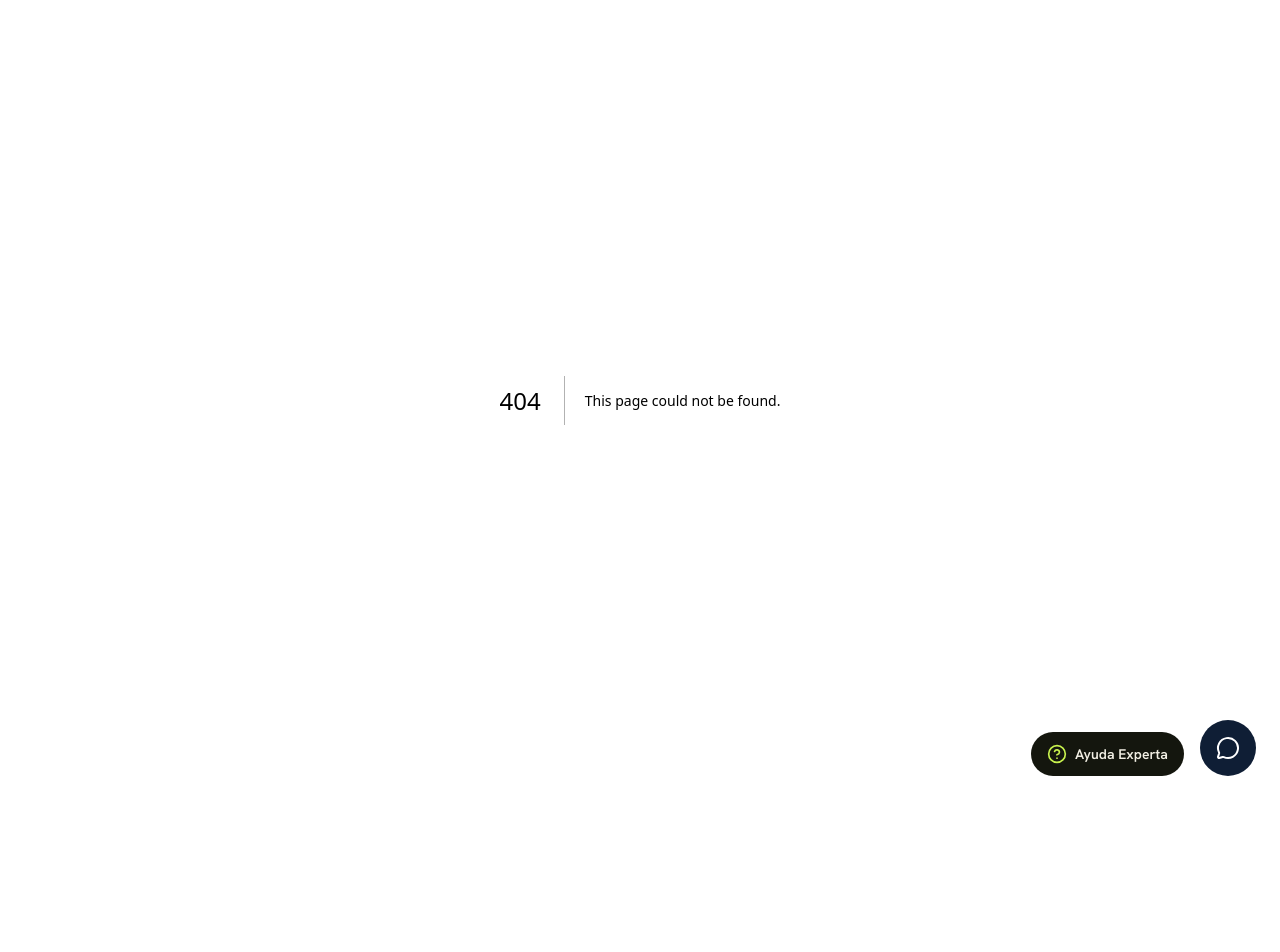
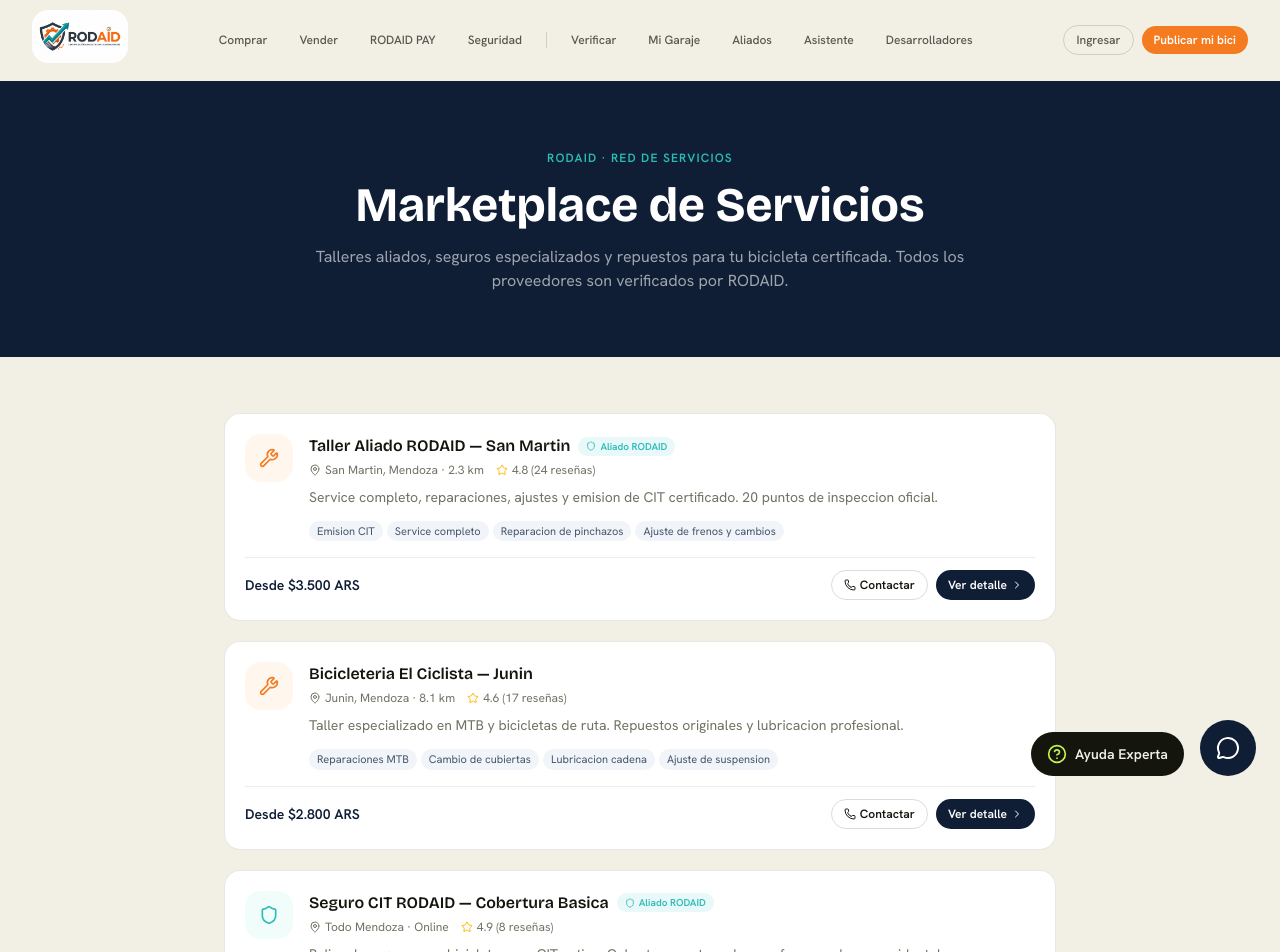
Before and after one commit to Ridaid-net/vibe-coding-platform, a Next.js app: page /servicios in a window 1280 px wide. Before the commit this address had no page. Shown: the top 952 px of the page. Before the commit the page ends 800 px from the top, so only its background shows below. Built offline with nearby package versions, Linux system fonts and the light colour scheme.

Commit message:
feat: pagina Servicios RODAID marketplace de talleres y seguros

```diff
--- /dev/null
+++ b/app/servicios/page.tsx
@@ -0,0 +1,161 @@
+import { Nav } from '@/components/rodaid/nav'
+import { Footer } from '@/components/rodaid/footer'
+import { Wrench, Shield, ShoppingBag, MapPin, Star, ChevronRight, Phone } from 'lucide-react'
+import Link from 'next/link'
+
+export const metadata = {
+  title: 'Marketplace de Servicios — RODAID',
+  description: 'Talleres aliados, seguros especializados y repuestos para tu bicicleta certificada en Mendoza.',
+}
+
+const SERVICIOS = [
+  {
+    id: 1,
+    categoria: 'talleres',
+    icono: Wrench,
+    color: '#F47B20',
+    bg: 'bg-orange-50',
+    nombre: 'Taller Aliado RODAID — San Martin',
+    descripcion: 'Service completo, reparaciones, ajustes y emision de CIT certificado. 20 puntos de inspeccion oficial.',
+    ubicacion: 'San Martin, Mendoza',
+    distancia: '2.3 km',
+    rating: 4.8,
+    reviews: 24,
+    servicios: ['Emision CIT', 'Service completo', 'Reparacion de pinchazos', 'Ajuste de frenos y cambios'],
+    precio: 'Desde $3.500 ARS',
+    disponible: true,
+    esCitAliado: true,
+  },
+  {
+    id: 2,
+    categoria: 'talleres',
+    icono: Wrench,
+    color: '#F47B20',
+    bg: 'bg-orange-50',
+    nombre: 'Bicicleteria El Ciclista — Junin',
+    descripcion: 'Taller especializado en MTB y bicicletas de ruta. Repuestos originales y lubricacion profesional.',
+    ubicacion: 'Junin, Mendoza',
+    distancia: '8.1 km',
+    rating: 4.6,
+    reviews: 17,
+    servicios: ['Reparaciones MTB', 'Cambio de cubiertas', 'Lubricacion cadena', 'Ajuste de suspension'],
+    precio: 'Desde $2.800 ARS',
+    disponible: true,
+    esCitAliado: false,
+  },
+  {
+    id: 3,
+    categoria: 'seguros',
+    icono: Shield,
+    color: '#2BBCB8',
+    bg: 'bg-teal-50',
+    nombre: 'Seguro CIT RODAID — Cobertura Basica',
+    descripcion: 'Poliza de seguro para bicicletas con CIT activo. Cobertura contra robo con fuerza y danos accidentales.',
+    ubicacion: 'Todo Mendoza',
+    distancia: 'Online',
+    rating: 4.9,
+    reviews: 8,
+    servicios: ['Robo con fuerza', 'Danos accidentales', 'Asistencia en ruta', 'Prima reducida con CIT'],
+    precio: 'Desde $1.200 ARS/mes',
+    disponible: false,
+    esCitAliado: true,
+  },
+  {
+    id: 4,
+    categoria: 'repuestos',
+    icono: ShoppingBag,
+    color: '#7c3aed',
+    bg: 'bg-violet-50',
+    nombre: 'Repuestos Ciclismo Zona Este',
+    descripcion: 'Cadenas, cubiertas, pastillas de freno y accesorios para todas las marcas. Envio a domicilio.',
+    ubicacion: 'San Martin, Mendoza',
+    distancia: '3.7 km',
+    rating: 4.5,
+    reviews: 31,
+    servicios: ['Cadenas y pinones', 'Cubiertas y camaras', 'Frenos y cables', 'Accesorios de seguridad'],
+    precio: 'Consultar stock',
+    disponible: true,
+    esCitAliado: false,
+  },
+]
+
+export default function ServiciosPage() {
+  return (
+    <div className="min-h-screen bg-paper">
+      <Nav />
+      <main>
+        <section className="bg-[#0F1E35] py-16 px-5">
+          <div className="mx-auto max-w-4xl text-center">
+            <span className="text-xs font-semibold uppercase tracking-widest text-[#2BBCB8]">RODAID · Red de servicios</span>
+            <h1 className="mt-3 font-display text-4xl font-bold text-white sm:text-5xl">Marketplace de Servicios</h1>
+            <p className="mt-4 text-base text-white/60 max-w-2xl mx-auto">Talleres aliados, seguros especializados y repuestos para tu bicicleta certificada. Todos los proveedores son verificados por RODAID.</p>
+          </div>
+        </section>
+
+        <section className="mx-auto max-w-4xl px-5 py-14 sm:px-8">
+          <div className="space-y-5">
+            {SERVICIOS.map(s => {
+              const Icono = s.icono
+              return (
+                <div key={s.id} className="rounded-2xl border border-ink/10 bg-white p-5">
+                  <div className="flex items-start gap-4 flex-wrap">
+                    <div className={`flex size-12 shrink-0 items-center justify-center rounded-xl ${s.bg}`}>
+                      <Icono className="size-5" style={{ color: s.color }} />
+                    </div>
+                    <div className="flex-1 min-w-0">
+                      <div className="flex items-center gap-2 flex-wrap">
+                        <h3 className="font-display text-base font-semibold text-ink">{s.nombre}</h3>
+                        {s.esCitAliado && (
+                          <span className="inline-flex items-center gap-1 text-[10px] font-semibold px-2 py-0.5 rounded-full bg-[#2BBCB8]/10 text-[#2BBCB8]">
+                            <Shield className="size-2.5" /> Aliado RODAID
+                          </span>
+                        )}
+                      </div>
+                      <div className="mt-1 flex flex-wrap gap-3 text-xs text-slate-warm">
+                        <span className="flex items-center gap-1"><MapPin className="size-3" />{s.ubicacion} · {s.distancia}</span>
+                        <span className="flex items-center gap-1"><Star className="size-3 text-amber-400" />{s.rating} ({s.reviews} reseñas)</span>
+                      </div>
+                      <p className="mt-2 text-sm text-slate-warm leading-relaxed">{s.descripcion}</p>
+                      <div className="mt-3 flex flex-wrap gap-1">
+                        {s.servicios.map((srv, i) => (
+                          <span key={i} className="text-[11px] px-2 py-0.5 rounded-full bg-slate-100 text-slate-600">{srv}</span>
+                        ))}
+                      </div>
+                    </div>
+                  </div>
+                  <div className="mt-4 flex items-center justify-between flex-wrap gap-2 pt-3 border-t border-ink/8">
+                    <span className="text-sm font-semibold text-[#0F1E35]">{s.precio}</span>
+                    <div className="flex gap-2">
+                      <a href="mailto:federicodegeaceo@rodaid.net"
+                        className="inline-flex items-center gap-1 rounded-full border border-ink/15 px-3 py-1.5 text-xs font-semibold text-ink hover:bg-ink/5">
+                        <Phone className="size-3" /> Contactar
+                      </a>
+                      {s.disponible ? (
+                        <Link href="/aliados" className="inline-flex items-center gap-1 rounded-full bg-[#0F1E35] px-3 py-1.5 text-xs font-semibold text-white hover:bg-[#0F1E35]/80">
+                          Ver detalle <ChevronRight className="size-3" />
+                        </Link>
+                      ) : (
+                        <span className="inline-flex items-center gap-1 rounded-full bg-amber-50 border border-amber-200 px-3 py-1.5 text-xs font-semibold text-amber-700">
+                          Proximamente
+                        </span>
+                      )}
+                    </div>
+                  </div>
+                </div>
+              )
+            })}
+          </div>
+
+          <div className="mt-10 rounded-2xl bg-[#0F1E35] p-6 text-center">
+            <p className="text-sm font-semibold text-[#2BBCB8] uppercase tracking-wide mb-2">¿Sos taller o proveedor?</p>
+            <p className="text-sm text-white/70 mb-4">Unite a la red de aliados RODAID y llega a cientos de ciclistas verificados de Zona Este.</p>
+            <Link href="/aliados" className="inline-flex items-center gap-2 rounded-full bg-[#F47B20] px-5 py-2 text-sm font-semibold text-white hover:bg-[#F47B20]/80">
+              Quiero ser aliado <ChevronRight className="size-4" />
+            </Link>
+          </div>
+        </section>
+      </main>
+      <Footer />
+    </div>
+  )
+}
```
